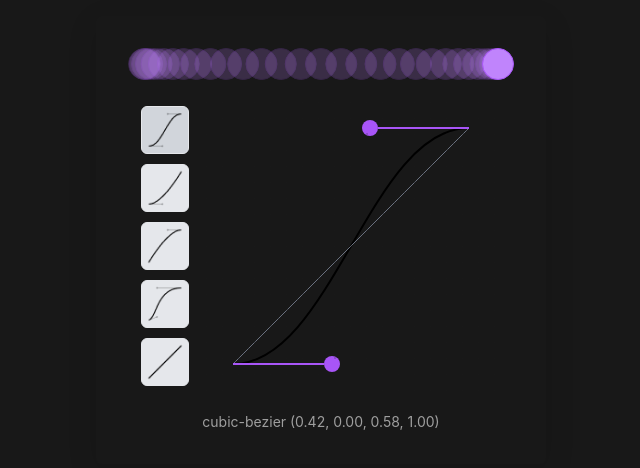
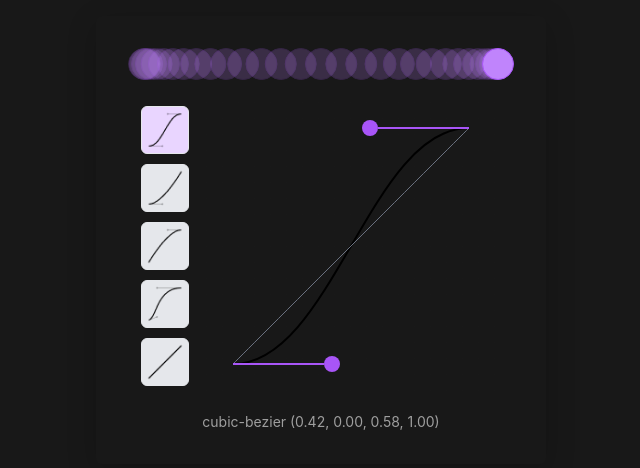
Before and after one commit to bryanmpak/easing-tool, a Vue app: page / in a window 1280 px wide. Shown: the top 468 px of the page, without its empty margins (319-959 px from the left). Built offline with nearby package versions, Linux system fonts and the light colour scheme.

Commit message:
minor UI changes, update readme

```diff
--- a/src/components/AppCard.vue
+++ b/src/components/AppCard.vue
@@ -18,7 +18,7 @@ export default defineComponent({
 
 <template>
   <div
-    class="flex flex-col mx-auto rounded-md shadow-[0_8px_30px_rgb(0,0,0,0.12)] p-8"
+    class="flex flex-col mx-auto rounded-md shadow-[0_8px_30px_rgb(0,0,0,0.2)] p-8"
     :style="{ width: cardWidth + 'px' }"
   >
     <slot></slot>
--- a/src/components/EasingEditor.vue
+++ b/src/components/EasingEditor.vue
@@ -24,6 +24,8 @@ export default defineComponent({
     }
   },
   setup(props, { emit }) {
+    const padding = PADDING
+
     const editorRef = ref<SVGSVGElement | null>(null)
     const isDragging = ref<null | number>(null)
     const rect = ref<DOMRect | null>(null)
@@ -34,17 +36,17 @@ export default defineComponent({
       }
     })
 
-    const padding = PADDING
     const paddedWidth = computed(() => props.width - padding * 2)
     const paddedHeight = computed(() => props.height - padding * 2)
 
-    const x = (val: number) => Math.round(val * paddedWidth.value) + padding
-    const y = (val: number) => Math.round((1 - val) * paddedHeight.value) + padding
-
-    const position = computed(() => ({
-      x: { from: x(0), to: x(1) },
-      y: { from: y(0), to: y(1) }
-    }))
+    const position = computed(() => {
+      const x = (val: number) => Math.round(val * paddedWidth.value) + padding
+      const y = (val: number) => Math.round((1 - val) * paddedHeight.value) + padding
+      return {
+        x: { from: x(0), to: x(1) },
+        y: { from: y(0), to: y(1) }
+      }
+    })
 
     const handleMouseMove = (e: MouseEvent) => {
       if (isDragging.value !== null && rect.value) {
@@ -88,7 +90,7 @@ export default defineComponent({
 <template>
   <div :style="{ width: width + 'px', height: height + 'px' }" class="relative">
     <div
-      class="absolute w-full h-full bg-[length:16px_16px] pointer-events-none"
+      class="absolute w-full h-full bg-[length:16px_16px] pointer-events-none -z-10"
       :style="{
         backgroundImage:
           'radial-gradient(circle at 6px 6px, rgb(26, 26, 26, 0.2) 1px, transparent 0)'
--- a/src/components/EasingPresetOptions.vue
+++ b/src/components/EasingPresetOptions.vue
@@ -33,8 +33,8 @@ export default defineComponent({
       v-for="(preset, presetKey) in easingPresets"
       :key="presetKey"
       :title="presetKey.toString()"
-      class="h-12 w-12 rounded-md border bg-gray-200 hover:bg-gray-300"
-      :class="{ 'bg-gray-300': currentPreset.value.toString() === preset.value.toString() }"
+      class="h-12 w-12 rounded-md border bg-gray-200 hover:bg-purple-200"
+      :class="{ 'bg-purple-200': currentPreset.value.toString() === preset.value.toString() }"
       @click="handleClick(preset)"
     >
       <img :src="preset.img" :alt="presetKey.toString()" />
```
Also changed, not shown: 1 other file (tests, documents, lock files or other folders).
